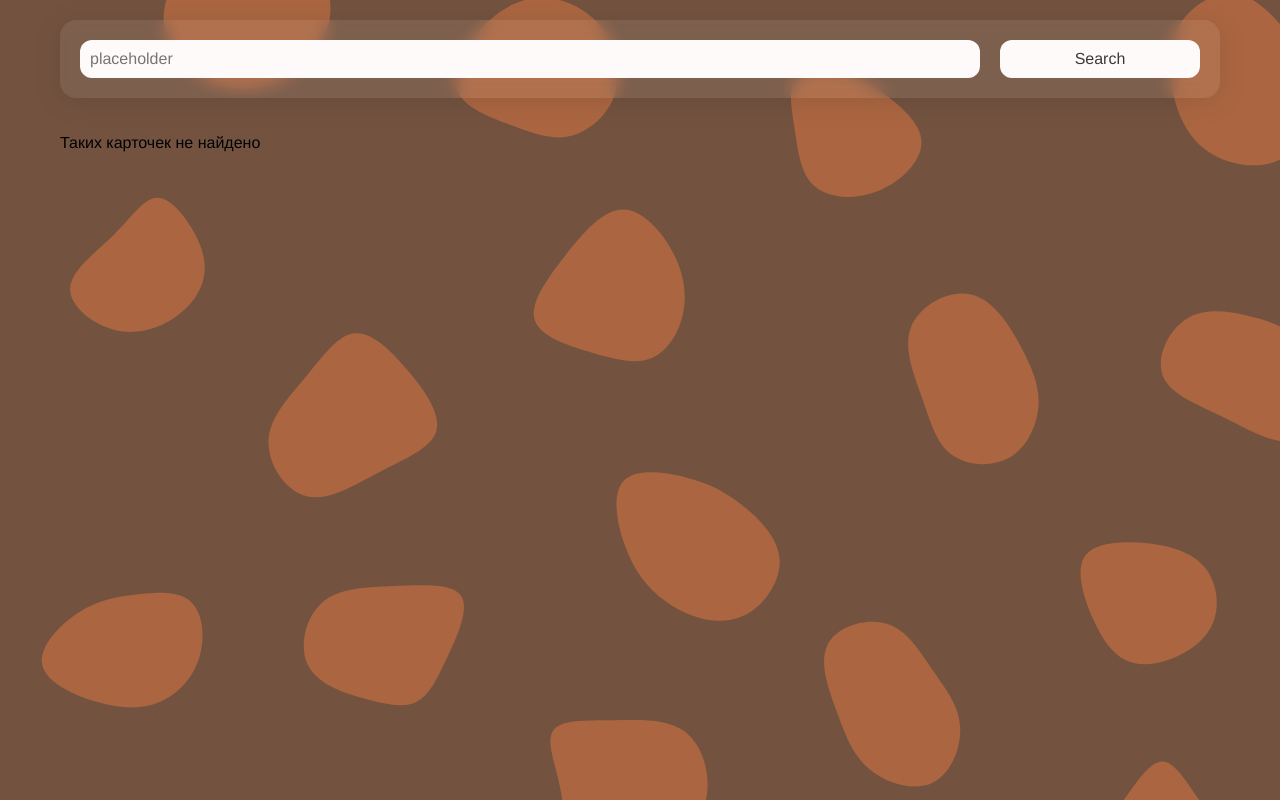
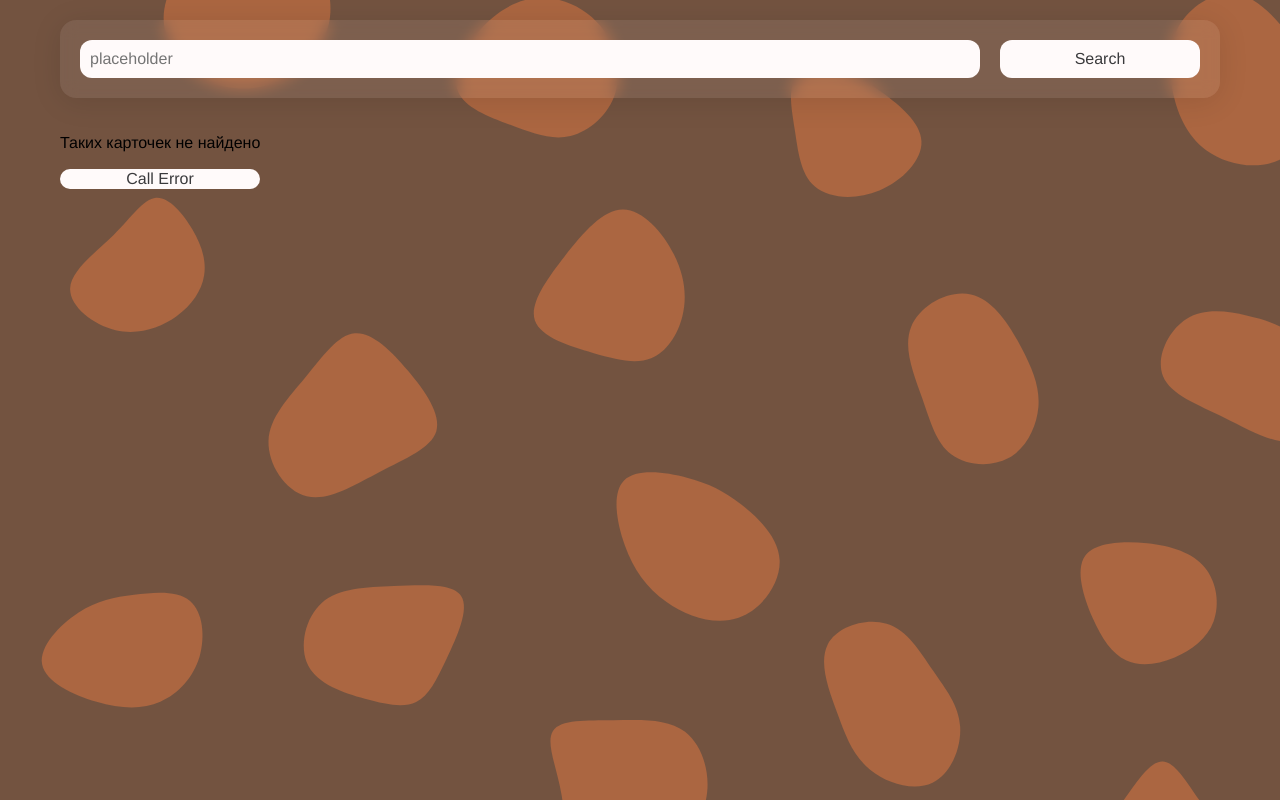
Before and after one commit to tearzday/REACT2025Q3, a React (Vite) app: page / in a window 1280 px wide. Built offline with nearby package versions, Linux system fonts and the light colour scheme; no server answers.

Commit message:
feat: add main component

```diff
--- a/src/App.tsx
+++ b/src/App.tsx
@@ -1,8 +1,8 @@
 import { Component } from 'react';
-import CardList from './components/card-list/CardList';
 import Search from './components/search/Search';
 import APICard from './api/card';
 import type { CardInfo } from './components/UI/card/card.type';
+import Main from './components/main/Main';
 import ErrorBoundary from './components/error-boundary/ErrorBoundary';
 
 class App extends Component {
@@ -34,17 +34,13 @@ class App extends Component {
   render() {
     return (
       <div className="app">
-        <Search
-          currentValue={this.state.currentParams}
-          changeCards={this.changeCards}
-          changeLoading={this.changeLoading}
-        />
         <ErrorBoundary>
-          {this.state.cards ? (
-            <CardList cards={this.state.cards} isLoading={this.state.loading} />
-          ) : (
-            <p>Таких карточек не найдено</p>
-          )}
+          <Search
+            currentValue={this.state.currentParams}
+            changeCards={this.changeCards}
+            changeLoading={this.changeLoading}
+          />
+          <Main cards={this.state.cards} loading={this.state.loading} />
         </ErrorBoundary>
       </div>
     );
--- /dev/null
+++ b/src/components/main/Main.tsx
@@ -0,0 +1,36 @@
+import { Component } from 'react';
+import CardList from '../card-list/CardList';
+import type { CardInfo } from '../UI/card/card.type';
+import Button from '../UI/button/Button';
+
+interface MainProps {
+  cards: CardInfo[];
+  loading: boolean;
+}
+
+class Main extends Component<MainProps> {
+  state = {
+    isError: false,
+  };
+
+  render() {
+    if (this.state.isError) {
+      throw new Error('Error');
+    }
+
+    return (
+      <main>
+        {this.props.cards ? (
+          <CardList cards={this.props.cards} isLoading={this.props.loading} />
+        ) : (
+          <p>Таких карточек не найдено</p>
+        )}
+        <Button onClick={() => this.setState({ isError: true })}>
+          Call Error
+        </Button>
+      </main>
+    );
+  }
+}
+
+export default Main;
```
